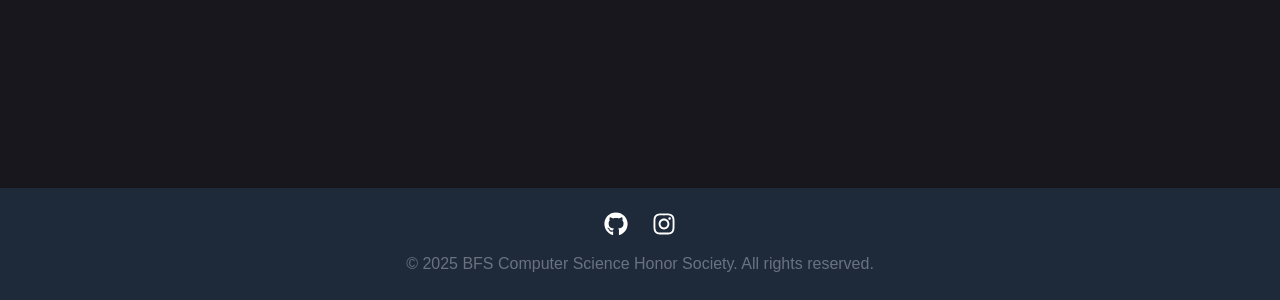
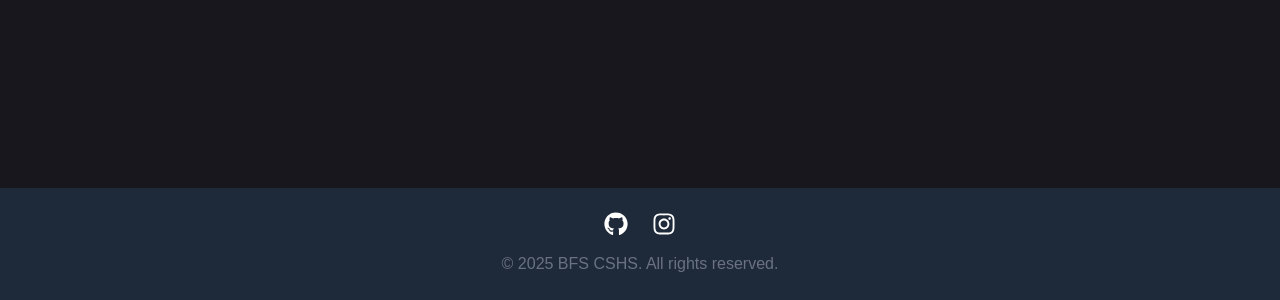
Before and after one commit to BFS-CSHS/cshs-website, a Next.js app: page / in a window 1280 px wide. Shown: the part 3040-3340 px from the top of the page. Built offline with nearby package versions, Linux system fonts and the light colour scheme; a web font is replaced by a local one.

Commit message:
fix: change copyright

```diff
--- a/src/app/components/Footer.tsx
+++ b/src/app/components/Footer.tsx
@@ -22,7 +22,7 @@ export default function Footer() {
           </Link>
         </div>
         <p className="text-md text-gray-500">
-          © {new Date().getFullYear()} BFS Computer Science Honor Society. All rights reserved.
+          © {new Date().getFullYear()} BFS CSHS. All rights reserved.
         </p>
       </div>
     </footer>
```
